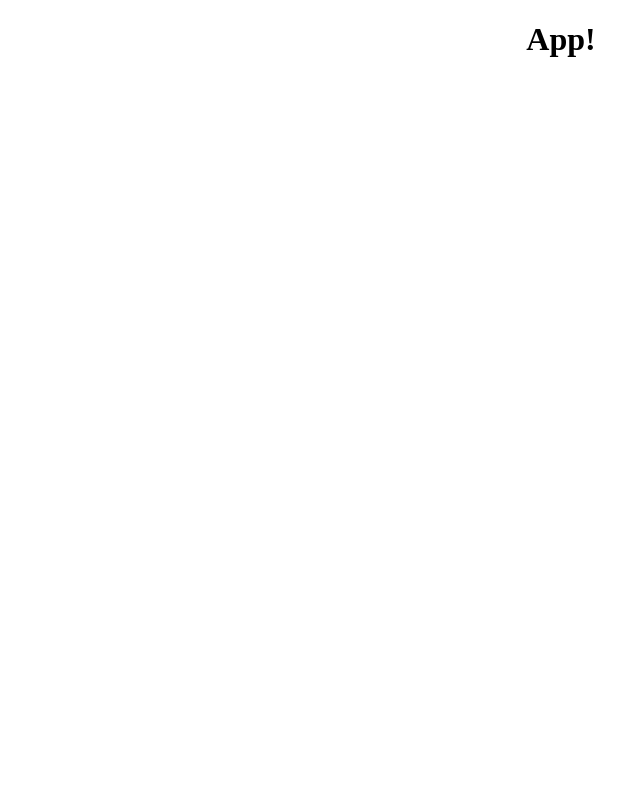
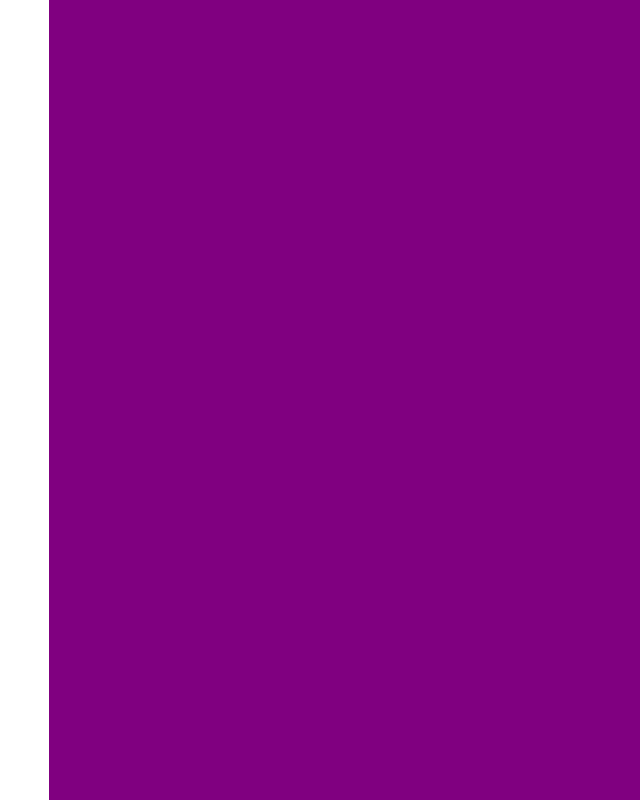
Before and after one commit to felixpohlmann/realtime-chat-fe, a React (Create React App) app: page / in a window 1280 px wide. Shown: the whole page, without its empty margins (79-719 px from the left). Built offline with nearby package versions, Linux system fonts and the light colour scheme.

Commit message:
basic layout

```diff
--- a/src/App.css
+++ b/src/App.css
@@ -1,38 +1,36 @@
-.App {
-  text-align: center;
+:root {
+  --primary: #e0e5ec;
+  --secondary: #b9bec6;
+  --light-shadow: #ffffff;
+  --dark-shadow: #a3b1c6;
 }
 
-.App-logo {
-  height: 40vmin;
-  pointer-events: none;
+* {
+  margin: 0;
+  padding: 0;
+  box-sizing: border-box;
 }
 
-@media (prefers-reduced-motion: no-preference) {
-  .App-logo {
-    animation: App-logo-spin infinite 20s linear;
-  }
+.app {
+  /*strech app component over complete screen*/
+  height: 100vh;
+  display: flex;
 }
 
-.App-header {
-  background-color: #282c34;
-  min-height: 100vh;
-  display: flex;
-  flex-direction: column;
-  align-items: center;
-  justify-content: center;
-  font-size: calc(10px + 2vmin);
-  color: white;
+.sidebar {
+  width: 10%;
+  height: 100%;
+  min-width: 80px;
+  transition: 0.2s ease-in-out;
 }
 
-.App-link {
-  color: #61dafb;
+.main {
+  width: 90%;
+  height: 100%;
+  background-color: purple;
+  transition: 0.2s ease-in-out;
 }
 
-@keyframes App-logo-spin {
-  from {
-    transform: rotate(0deg);
-  }
-  to {
-    transform: rotate(360deg);
-  }
+/* mobile phones */
+@media (max-width: 420px) {
 }
--- a/src/App.js
+++ /dev/null
@@ -1,11 +0,0 @@
-import "./App.css";
-
-function App() {
-  return (
-    <div className="App">
-      <h1>App!</h1>
-    </div>
-  );
-}
-
-export default App;
--- /dev/null
+++ b/src/App.jsx
@@ -0,0 +1,13 @@
+import React from "react";
+import "./App.css";
+
+const App = () => {
+  return (
+    <div className="app">
+      <div className="sidebar"></div>
+      <div className="main"></div>
+    </div>
+  );
+};
+
+export default App;
--- a/src/index.js
+++ b/src/index.js
@@ -1,5 +1,5 @@
 import React from "react";
 import ReactDOM from "react-dom";
-import App from "./App";
+import App from "./App.jsx";
 
 ReactDOM.render(<App />, document.getElementById("root"));
```
